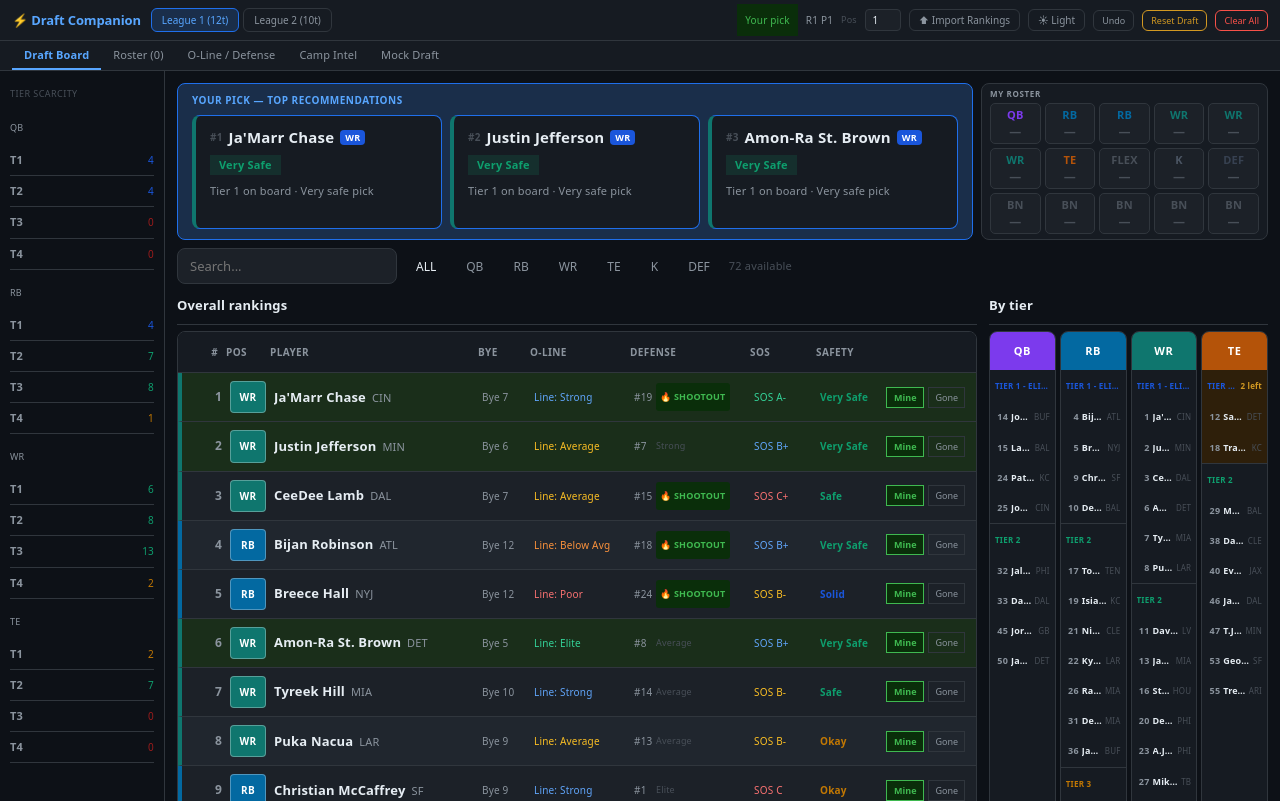
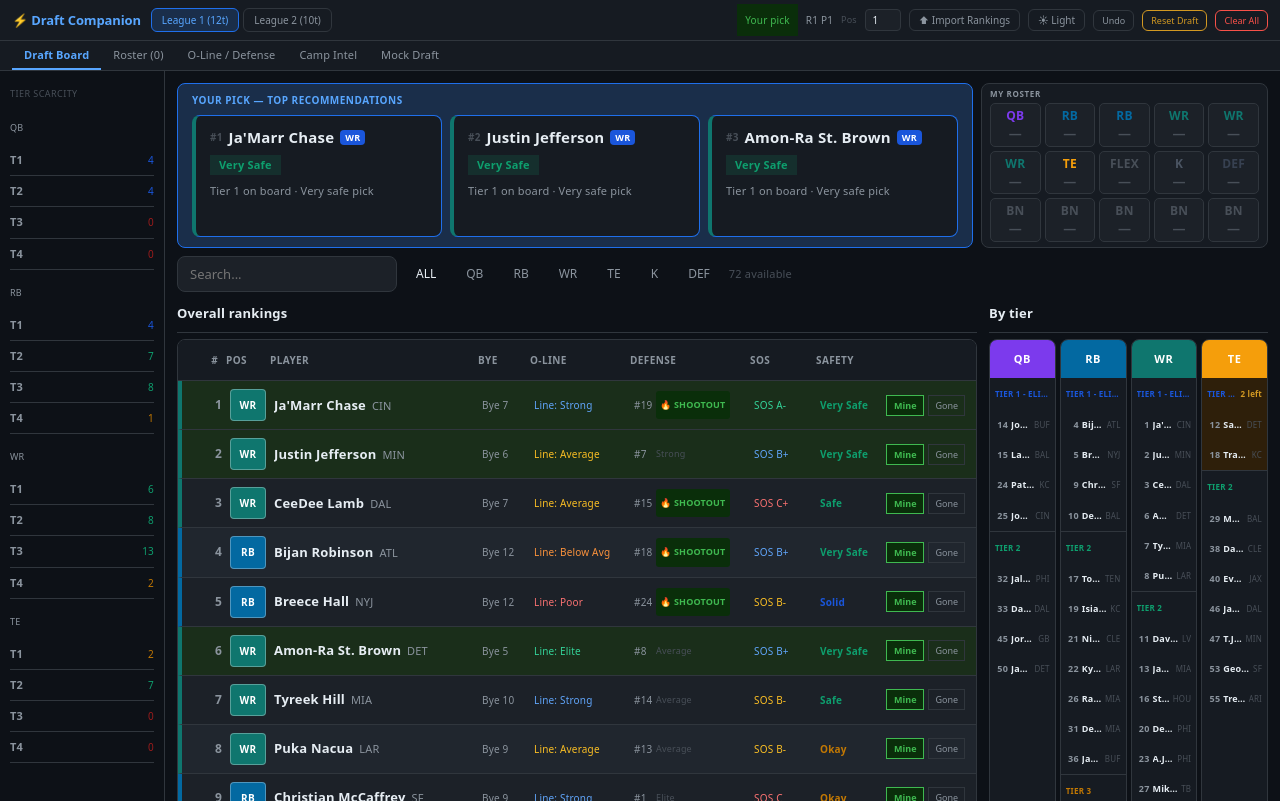
Before and after one commit to Parth33/fantasy-draft-server, a React (Vite) app in the folder fantasy-draft-companion/: page / in a window 1280 px wide. Built offline with nearby package versions, Linux system fonts and the light colour scheme.

Commit message:
fix TE color consistency and roster panel font sizes

```diff
--- a/fantasy-draft-companion/src/App.jsx
+++ b/fantasy-draft-companion/src/App.jsx
@@ -34,7 +34,7 @@ const THEMES = {
     "--pos-qb": "#7c3aed",
     "--pos-rb": "#0369a1",
     "--pos-wr": "#0f766e",
-    "--pos-te": "#b45309",
+    "--pos-te": "#f59e0b",
     "--pos-k": "#4b5563",
     "--pos-def": "#374151",
   },
@@ -69,7 +69,7 @@ const THEMES = {
     "--pos-qb": "#7c3aed",
     "--pos-rb": "#0369a1",
     "--pos-wr": "#0f766e",
-    "--pos-te": "#b45309",
+    "--pos-te": "#f59e0b",
     "--pos-k": "#6b7280",
     "--pos-def": "#4b5563",
   },
@@ -933,7 +933,7 @@ export default function App() {
           --text-primary: #e6edf3; --text-secondary: #8b949e; --text-muted: #484f58;
           --text-accent: #58a6ff; --text-success: #3fb950; --text-warning: #d29922; --text-danger: #f85149;
           --tab-active-border: #58a6ff;
-          --pos-qb: #7c3aed; --pos-rb: #0369a1; --pos-wr: #0f766e; --pos-te: #b45309; --pos-k: #4b5563; --pos-def: #374151;
+          --pos-qb: #7c3aed; --pos-rb: #0369a1; --pos-wr: #0f766e; --pos-te: #f59e0b; --pos-k: #4b5563; --pos-def: #374151;
         }
         * { box-sizing: border-box; }
         input, textarea, button { font-family: inherit; }
@@ -1098,8 +1098,8 @@ export default function App() {
                         const slot=ROSTER_SLOTS[i],p=roster[i];
                         return (
                           <div key={i} style={{display:"flex",flexDirection:"column",alignItems:"center",gap:1,background:"var(--bg-row)",border:`1px solid var(--border)`,borderRadius:5,padding:"4px 2px",overflow:"hidden"}}>
-                            <span style={{fontSize:11,fontWeight:800,color:POS_COLORS[slot]||"var(--text-muted)",letterSpacing:"0.02em"}}>{slot}</span>
-                            <span style={{fontSize:12,fontWeight:700,color:p?"var(--text-primary)":"var(--text-muted)",maxWidth:"100%",overflow:"hidden",textOverflow:"ellipsis",whiteSpace:"nowrap"}}>{p?p.name:"—"}</span>
+                            <span style={{fontSize:12,fontWeight:800,color:POS_COLORS[slot]||"var(--text-muted)",letterSpacing:"0.02em"}}>{slot}</span>
+                            <span style={{fontSize:13,fontWeight:700,color:p?"var(--text-primary)":"var(--text-muted)",maxWidth:"100%",overflow:"hidden",textOverflow:"ellipsis",whiteSpace:"nowrap"}}>{p?p.name:"—"}</span>
                           </div>
                         );
                       })}
```
